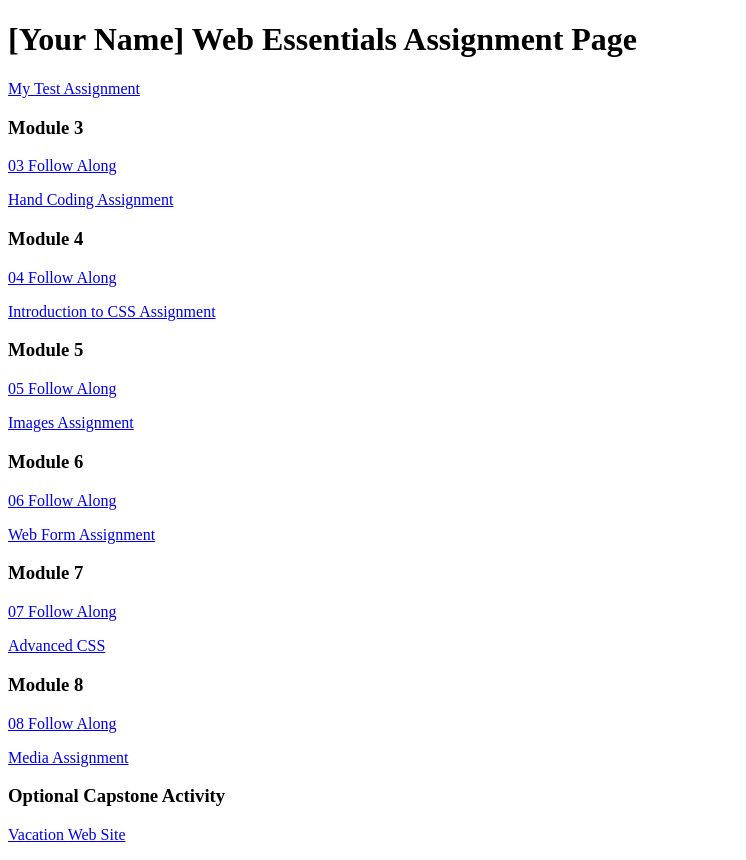
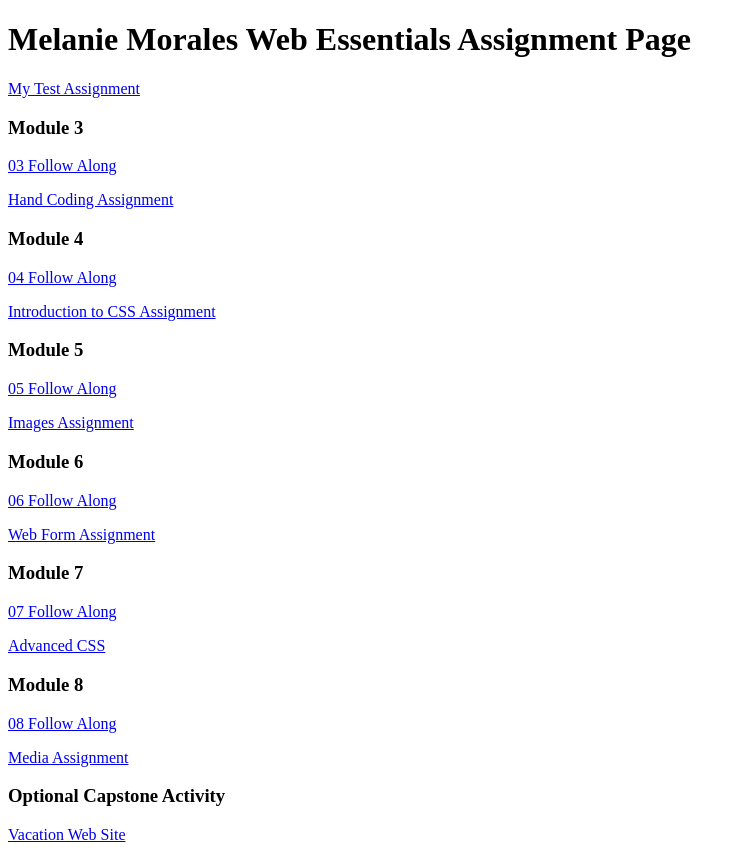
Before and after one commit to melamor23/dwdd1600, a plain HTML site: page index.html in a window 1280 px wide. Shown: the whole page, without its empty margins (0-746 px from the left). Drawn offline with Linux system fonts and the light colour scheme.

Commit message:
added my name

```diff
--- a/index.html
+++ b/index.html
@@ -6,7 +6,7 @@
 		<title>dwdd 1600 assignment list page</title>
 	</head>
 	<body>
-		<h1>[Your Name] Web Essentials Assignment Page</h1>
+		<h1> Melanie Morales Web Essentials Assignment Page</h1>
 		<p><a href="01test">My Test Assignment</a></p>
 
 		<h3>Module 3</h3>
```
